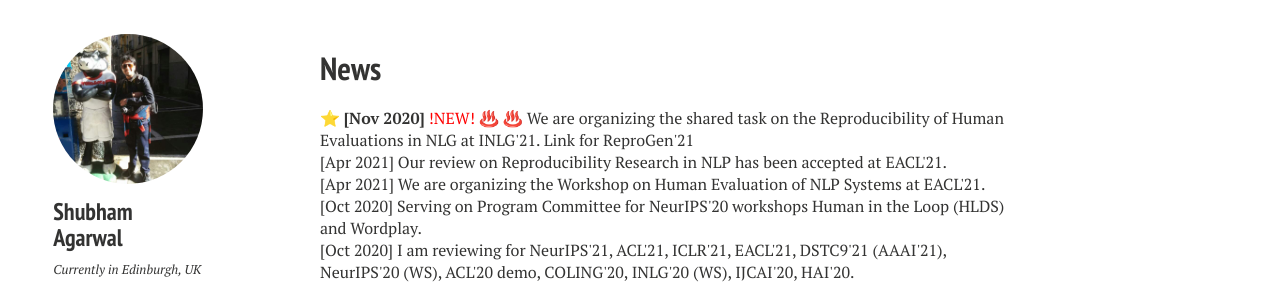
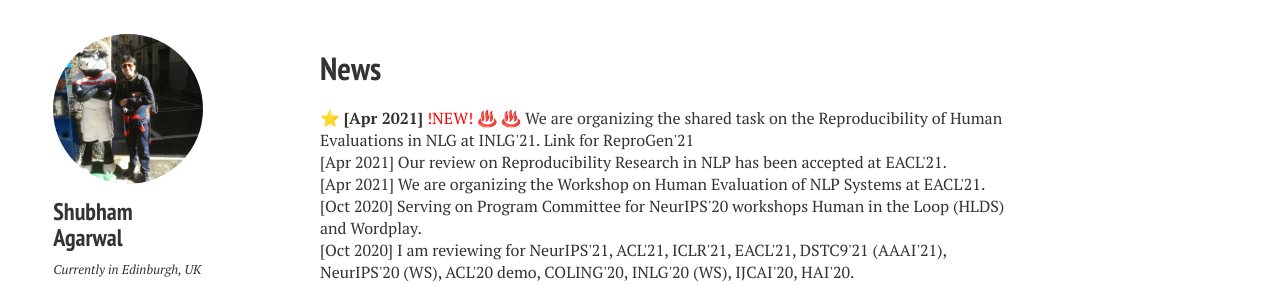
Before and after one commit to shubhamagarwal92/shubhamagarwal92.github.io, a Jekyll site: the page built from news.md, in a window 1280 px wide. Shown: the part 327-613 px from the top of the page. Built offline with Jekyll 4.4.1, drawn with Linux system fonts in a browser that asks for light colours; nearby versions of some CDN libraries; comment, search, counter and statistics services are not loaded.

Commit message:
Update news.md

```diff
--- a/news.md
+++ b/news.md
@@ -22,7 +22,7 @@ comments: false
 
  <div class="mCustomScrollbar" data-mcs-theme="inset-dark" style="height:400px;width:700px;font:25px/30px;font-face: Inherit; overflow:auto;">
 
-⭐️ <span style="font-weight: bold;">[Nov 2020]</span>  <span style="color:red;"> !NEW! ♨️ ♨️</span> We are organizing the shared task on the Reproducibility of Human Evaluations in NLG at INLG'21. <a href="https://reprogen.github.io/">Link for ReproGen'21</a>
+⭐️ <span style="font-weight: bold;">[Apr 2021]</span>  <span style="color:red;"> !NEW! ♨️ ♨️</span> We are organizing the shared task on the Reproducibility of Human Evaluations in NLG at INLG'21. <a href="https://reprogen.github.io/">Link for ReproGen'21</a>
 <br />
 [Apr 2021] Our review on Reproducibility Research in NLP has been accepted at EACL'21.
 <br />
```
